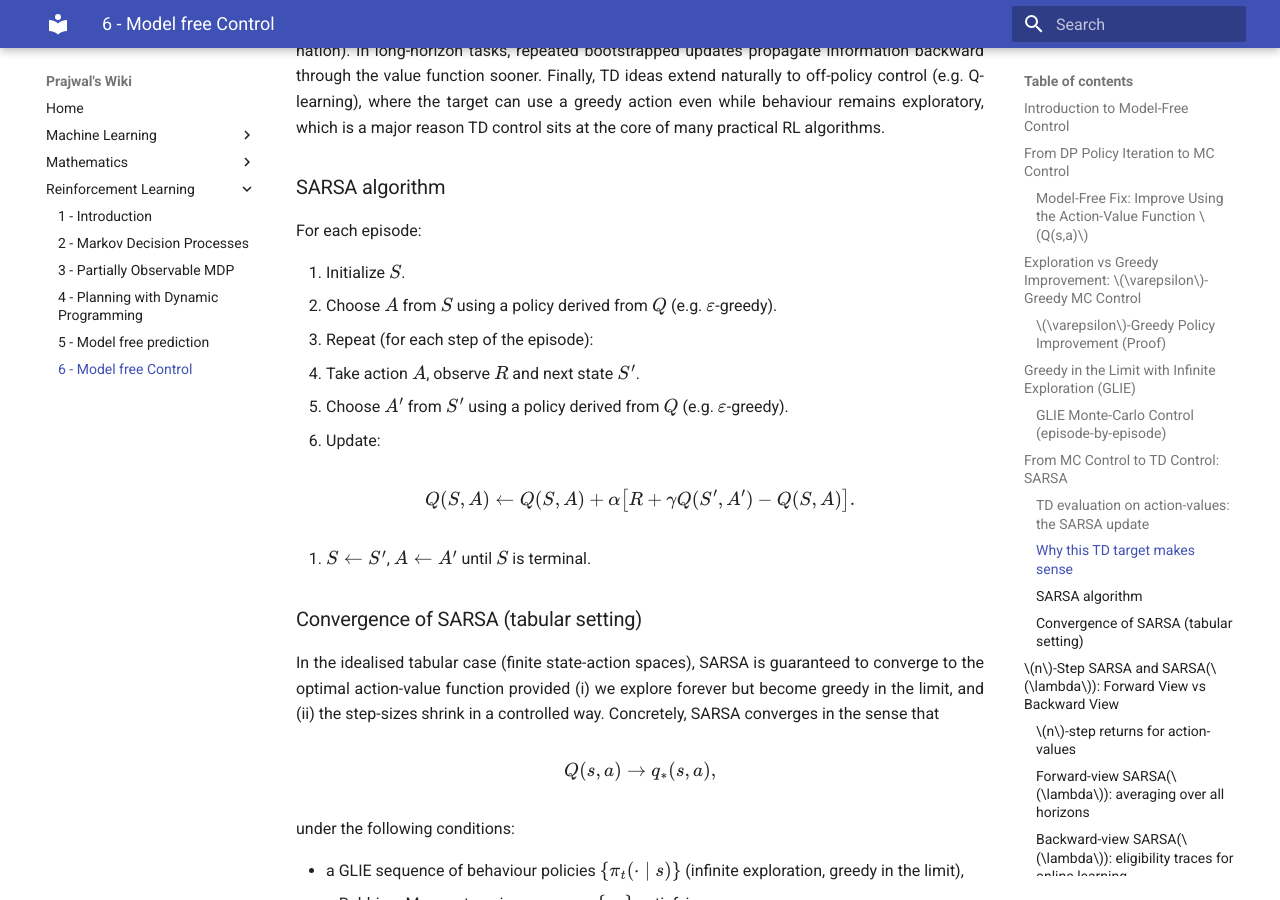
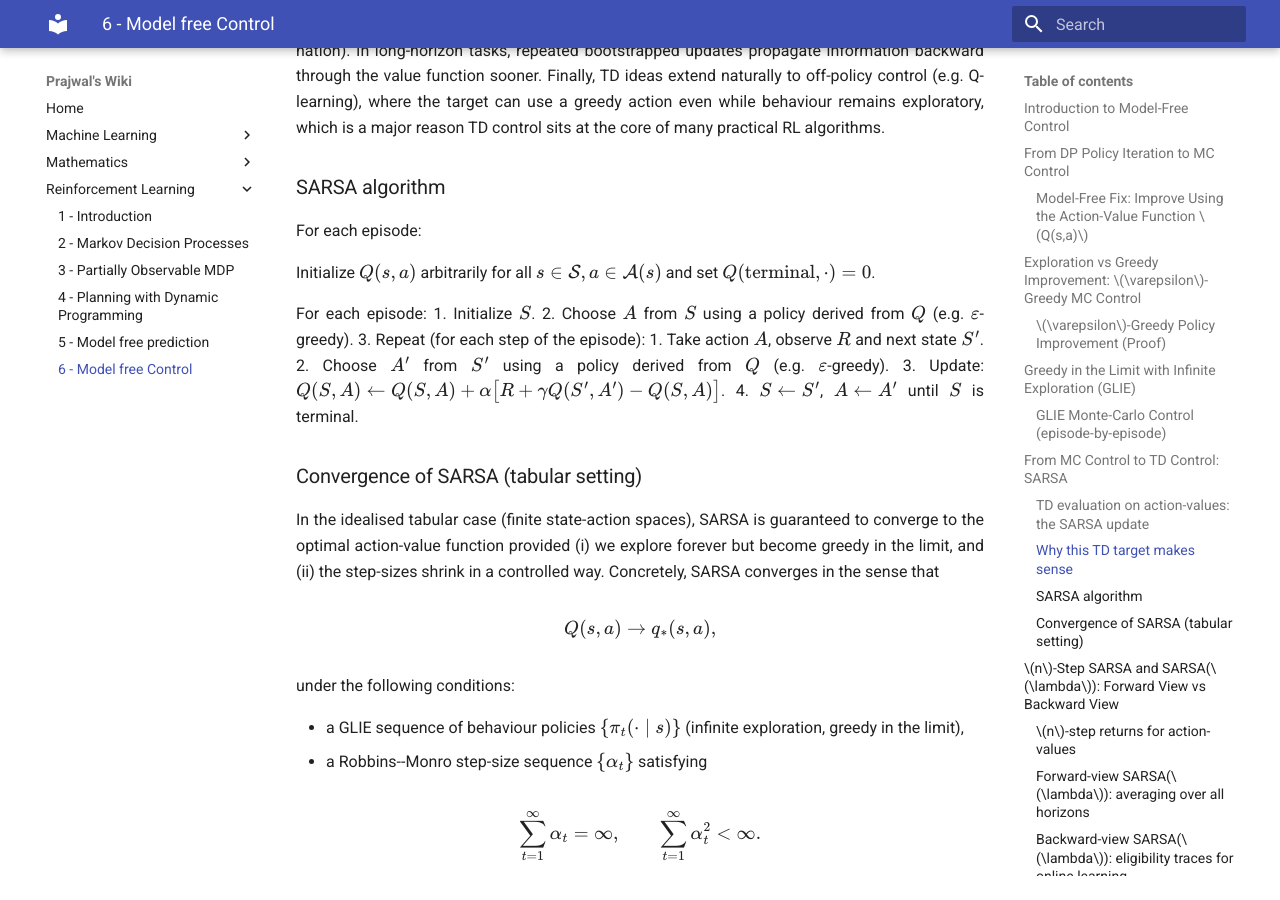
Before and after one commit to pj1911/my-wiki, an MkDocs documentation site: the page built from docs/RL-6-Model free control.md, in a window 1280 px wide and 900 px high, scrolled down 11703 px. Built offline with MkDocs 1.6.1 and Material for MkDocs 9.7.7, drawn with Linux system fonts in a browser that asks for light colours.

Commit message:
Clarify SARSA update equation in documentation
Reformat the SARSA update equation for clarity.

```diff
--- a/docs/RL-6-Model free control.md
+++ b/docs/RL-6-Model free control.md
@@ -409,18 +409,17 @@ so as \(\pi\) improves and the target \(q_\pi\) moves, SARSA keeps tracking it v
 
 For each episode:
 
+Initialize \(Q(s,a)\) arbitrarily for all \(s\in\mathcal{S}, a\in\mathcal{A}(s)\) and set \(Q(\text{terminal},\cdot)=0\).
+
+For each episode:
 1. Initialize \(S\).
 2. Choose \(A\) from \(S\) using a policy derived from \(Q\) (e.g. \(\varepsilon\)-greedy).
 3. Repeat (for each step of the episode):
    1. Take action \(A\), observe \(R\) and next state \(S'\).
    2. Choose \(A'\) from \(S'\) using a policy derived from \(Q\) (e.g. \(\varepsilon\)-greedy).
-   3. Update:
+   3. Update: \(Q(S,A) \leftarrow Q(S,A) + \alpha\bigl[R + \gamma Q(S',A') - Q(S,A)\bigr]\).
+   4. \(S \leftarrow S'\), \(A \leftarrow A'\) until \(S\) is terminal.
 
-$$
-Q(S,A) \leftarrow Q(S,A) + \alpha\bigl[R + \gamma Q(S',A') - Q(S,A)\bigr].
-$$
-
-   4. \(S \leftarrow S'\), \(A \leftarrow A'\) until \(S\) is terminal.
 
 
 ### Convergence of SARSA (tabular setting)
```
